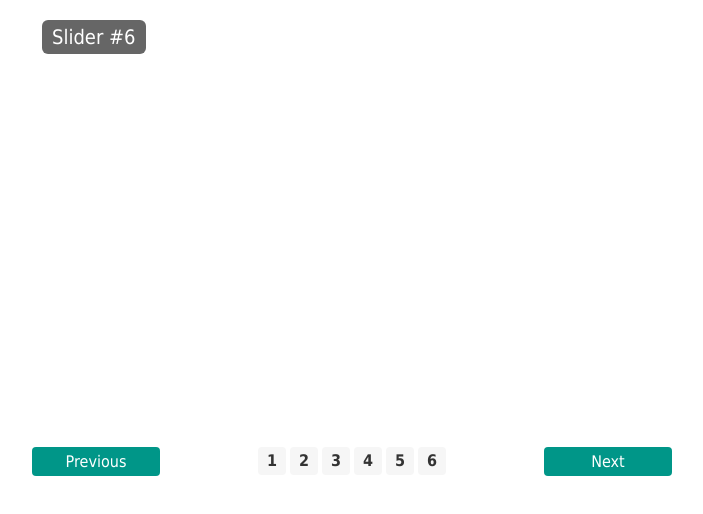
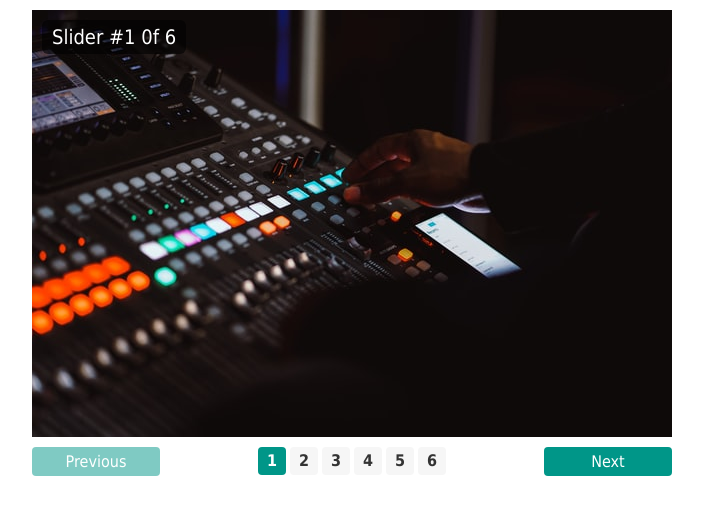
Before and after one commit to itsmar1/Slider, a plain HTML site: page index.html in a window 1280 px wide. Shown: the whole page, without its empty margins (288-991 px from the left). Drawn offline with Linux system fonts and the light colour scheme.

Commit message:
Create the Checker Function

```diff
--- a/css/style.css
+++ b/css/style.css
@@ -36,6 +36,7 @@ body {
     padding: 5px 10px;
     font-size: 20px;
     border-radius: 6px;
+    user-select: none;
 }
 
 .slider-controls {
--- a/js/main.js
+++ b/js/main.js
@@ -47,6 +47,17 @@ for ( var i=1; i <= sliderCount; i++){
 document.getElementById('indicators').appendChild(paginationElement);
 
 
+// Get the new created UL
+var paginationNewElement = document.getElementById('pagination-ul')
+
+// Get Pagination Items
+var paginationBullets = Array.from(document.querySelectorAll('#pagination-ul li'));
+
+
+// Trigger The Checker Function
+theChecker();
+
+
 
 
 
@@ -60,3 +71,53 @@ function prevSlide(){
 function nextSlide(){
     console.log('next');
 }
+
+
+// Create the checker Function
+function theChecker(){
+
+    // Set the slide number
+    slideNumberElement.textContent = 'Slider #' + currentSlide + ' 0f ' + sliderCount;
+
+    // Remove all active
+    removeAllActive();
+
+    // Set Active Class on Current Slide
+    sliderItems[ currentSlide - 1 ].classList.add('active');
+
+    // Set Active Class on Active Pagination Item
+    paginationNewElement.children[currentSlide - 1].classList.add('active');
+
+    // Check if current slide is the first
+    if ( currentSlide == 1 ) {
+        prevButton.classList.add('disabled');
+    }
+    else {
+        prevButton.classList.remove('disabled');
+    }
+
+    // Check if current slide is the latest
+    if ( currentSlide == sliderCount ) {
+        nextButton.classList.add('disabled');
+    }
+    else {
+        nextButton.classList.remove('disabled');
+    }
+
+}
+
+
+
+// Remove all Active Classes from Images and Pagination Bullets
+function removeAllActive(){
+
+    // Loop through Images
+    sliderItems.forEach(function(img){
+        img.classList.remove('active');
+    });
+
+    // Loop through pagination Bullets
+    paginationBullets.forEach(function(bullet){
+        bullet.classList.remove('active');
+    });
+}
```
